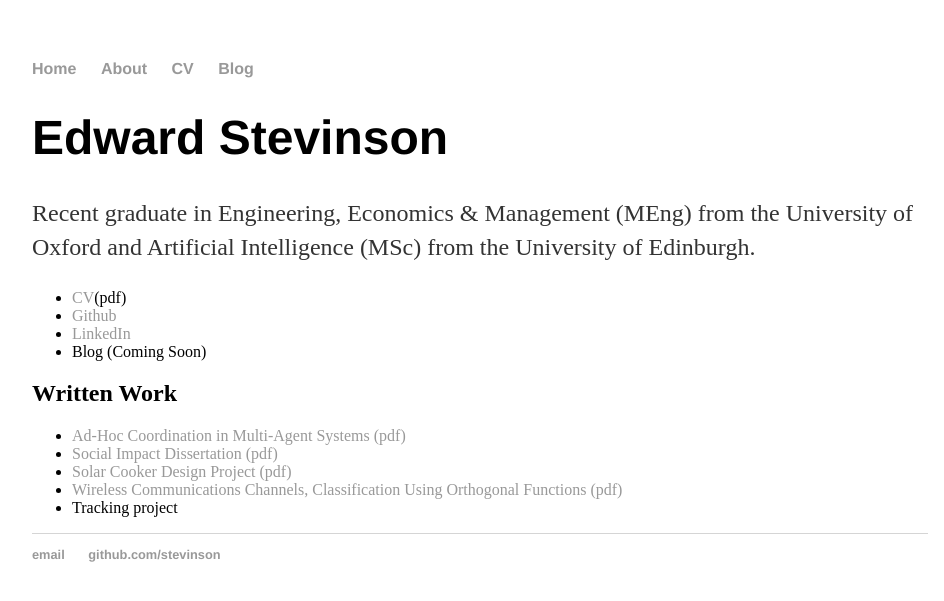
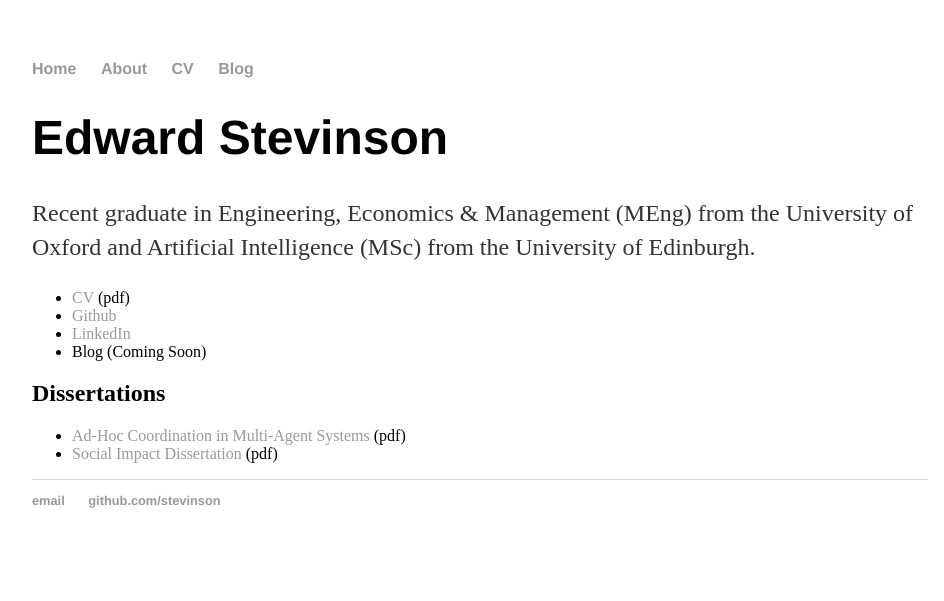
Before and after one commit to Stevinson/stevinson.github.io, a Jekyll site: the page built from index.md, in a window 1280 px wide. Shown: the top 601 px of the page, without its empty margins (160-1104 px from the left). Built offline with Jekyll 4.4.1, drawn with Linux system fonts in a browser that asks for light colours.

Commit message:
Update index.md

```diff
--- a/index.md
+++ b/index.md
@@ -7,15 +7,12 @@ title: Edward Stevinson
 
 Recent graduate in Engineering, Economics & Management (MEng) from the University of Oxford and Artificial Intelligence (MSc) from the University of Edinburgh.
 
-* [CV](assets/stevinson_CV.pdf)(pdf)
+* [CV](assets/stevinson_CV.pdf) (pdf)
 * [Github](https://www.github.com/stevinson)
 * [LinkedIn](https://uk.linkedin.com/in/edward-stevinson-971b98124)
 * Blog (Coming Soon)
 
-## Written Work
+## Dissertations
 
-* [Ad-Hoc Coordination in Multi-Agent Systems (pdf)](assets/adhoc_coord.pdf)
-* [Social Impact Dissertation (pdf)](assets/3space_report.pdf)
-* [Solar Cooker Design Project (pdf)](assets/)
-* [Wireless Communications Channels, Classification Using Orthogonal Functions (pdf)](assets/)
-* Tracking project
+* [Ad-Hoc Coordination in Multi-Agent Systems](assets/adhoc_coord.pdf) (pdf)
+* [Social Impact Dissertation](assets/3space_report.pdf) (pdf)
```
